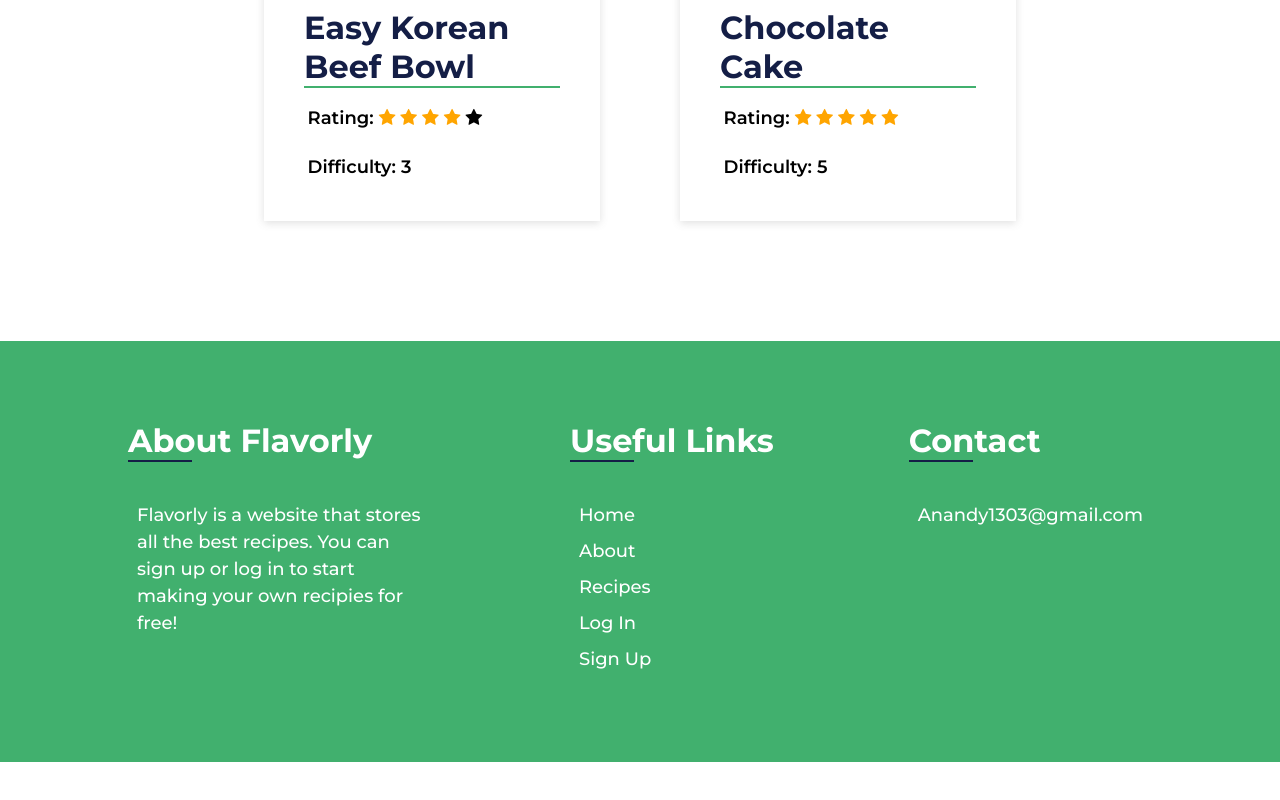
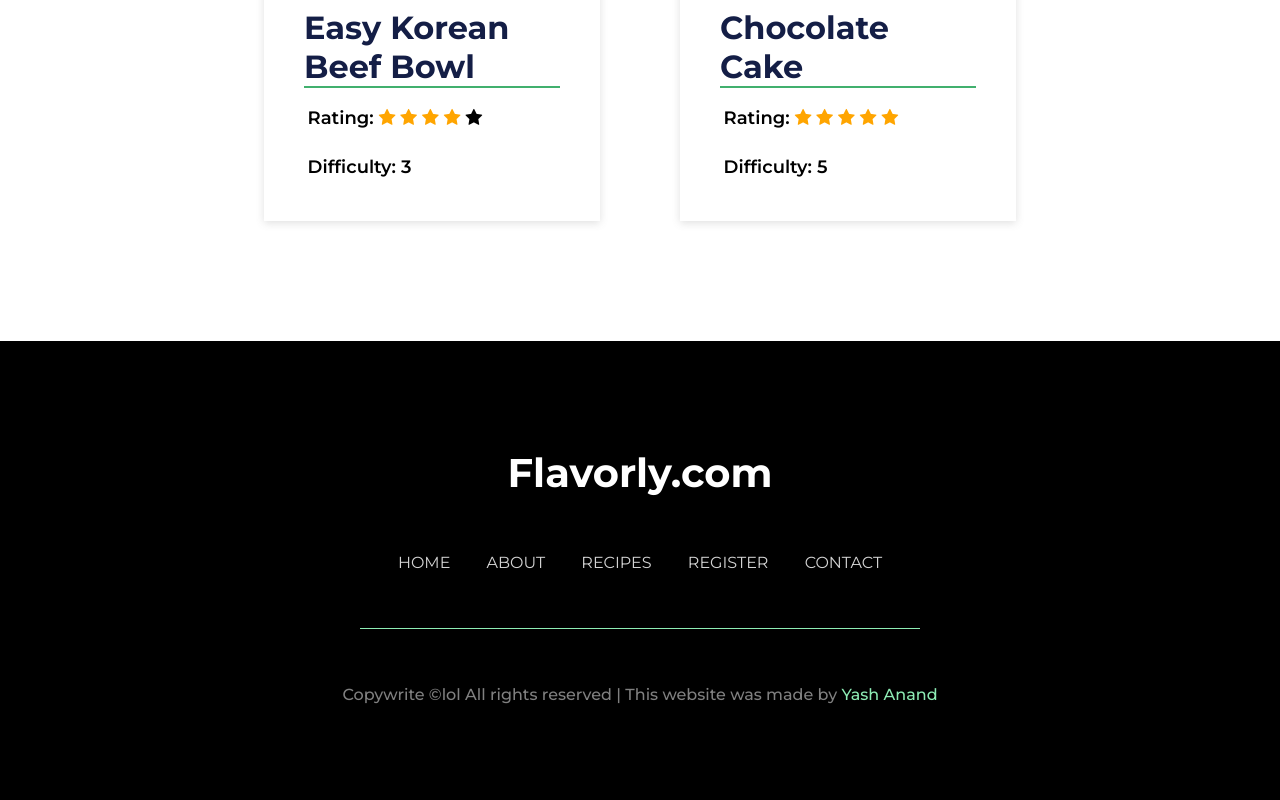
Before and after one commit to RHIT-CSSE333/course-project-s1g2-recipes, a plain HTML site: page main/index.html in a window 1280 px wide. Shown: the part 1247-2047 px from the top of the page. Before the commit the page ends 2009 px from the top, so only its background shows below. Drawn offline with Linux system fonts and the light colour scheme.

Commit message:
Updated styling

```diff
--- a/main/index.html
+++ b/main/index.html
@@ -54,25 +54,21 @@
         </div>
     </div>
     <div id="footer">
+        <h1 id="footerHead">Flavorly.com</h1>
         <div class="footerSection">
-            <h1 class="footerHead">About Flavorly</h1>
-            <div class="divider"></div>
-            <p>Flavorly is a website that stores all the best recipes. You can sign up or log in to start making your own recipies for free!</p>
+            <a href="index.html">HOME</a>
+            <a href="">ABOUT</a>
+            <a href="">RECIPES</a>
+            <a href="">REGISTER</a>
+            <a href="">CONTACT</a>
         </div>
-        <div class="footerSection">
-            <h1 class="footerHead">Useful Links</h1>
-            <div class="divider"></div>
-            <p>Home</p>
-            <p>About</p>
-            <p>Recipes</p>
-            <p>Log In</p>
-            <p>Sign Up</p>
+        <div class="footerLinks">
+            <a></a>
+            <a></a>
+            <a></a>
         </div>
-        <div class="footerSection">
-            <h1 class="footerHead">Contact</h1>
-            <div class="divider"></div>
-            <p>Anandy1303@gmail.com</p>
-        </div>
+        <div class="divider"></div>
+        <p>Copywrite &#169;lol All rights reserved | This website was made by <a class="me" href="https://yash-anand.netlify.app/">Yash Anand</a></p>
     </div>
 </body>
 </html>
--- a/main/main.css
+++ b/main/main.css
@@ -139,33 +139,59 @@ hr{
 
 #footer{
     display: flex;
-    justify-content: space-between;
-    padding: 10vh 10vw;
-    margin: 0;
-    background-color: #41B06E;
+    flex-direction: column;
+    justify-content: center;
+    align-items: center;
+    padding: 10vh;
+    background-color: black;
+}
+
+.footerSection{
+    margin: 1em;
+}
+
+.footerSection a{
+    margin: 1em;
+    transition-duration: .3s;
+    color: lightgray;
+    text-decoration: none;
+}
+
+.footerSection a:hover{
+    color: #8DECB4;
+}
+
+.footerLinks a{
+    background-color: #8DECB4;
+}
+
+#footerHead{
+    font-size: 2.5em;
+    margin-bottom: 1em;
     color: white;
 }
 
-.footerSection{
-    max-width: 30%;
-}
-
-#footer h1{
-    margin: 0;
-    font-size: 2em;
-}
-
 .divider{
-    border-bottom: 2px solid #141E46;
-    width: 5vw;
-    margin-bottom: 5vh;
+    border-bottom: 1px solid #8DECB4;
+    width: 50%;
+    margin: 5vh;
 }
 
 #footer p{
-    font-size: large;
+    font-size: 1em;
     font-weight: 500;
-    line-height: 1.5;
-    margin: .5em;
+    color: gray;
+}
+
+.me{
+    color: #8DECB4;
+    text-decoration: none;
+    transition-duration: .2s;
+}
+
+.me:hover{
+    color: white;
+    text-decoration: underline;
 }
 
 #recipePage{
```
Also changed, not shown: main/recipe.html (+17 -0 lines).
